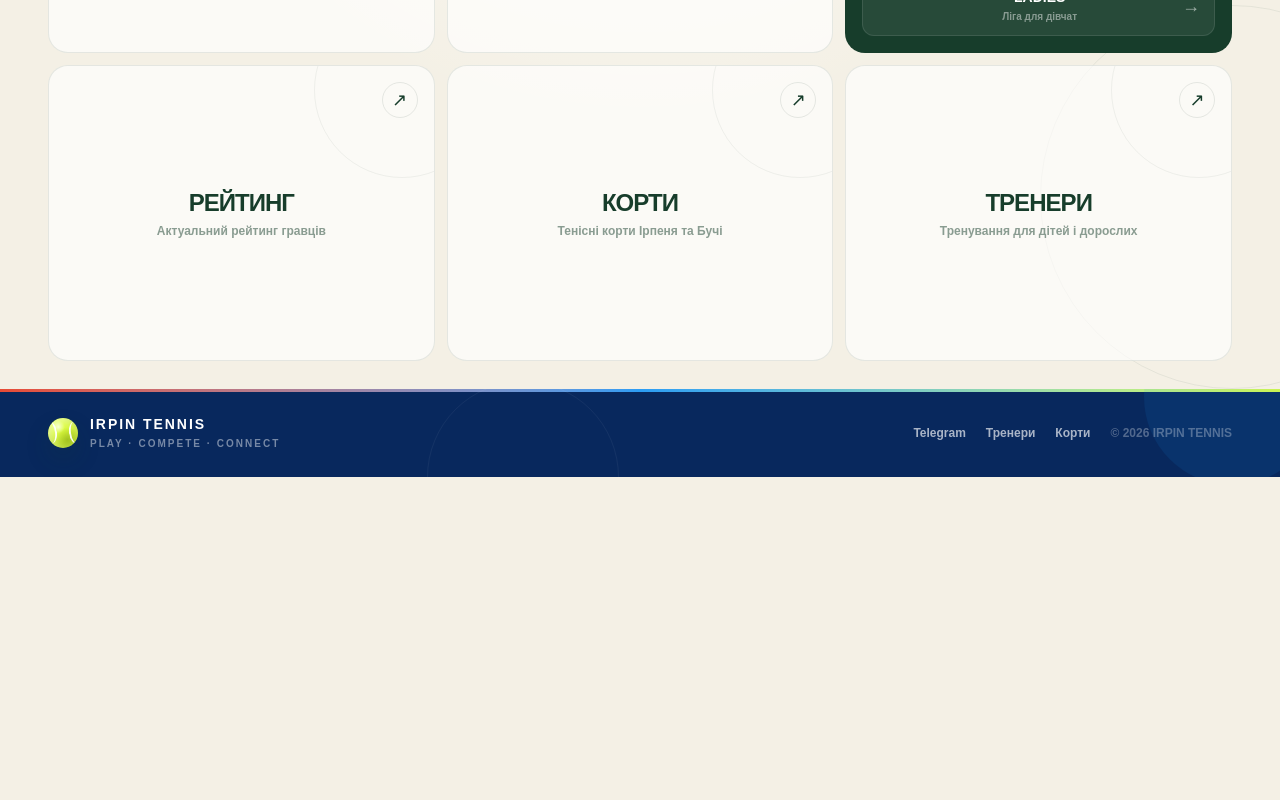
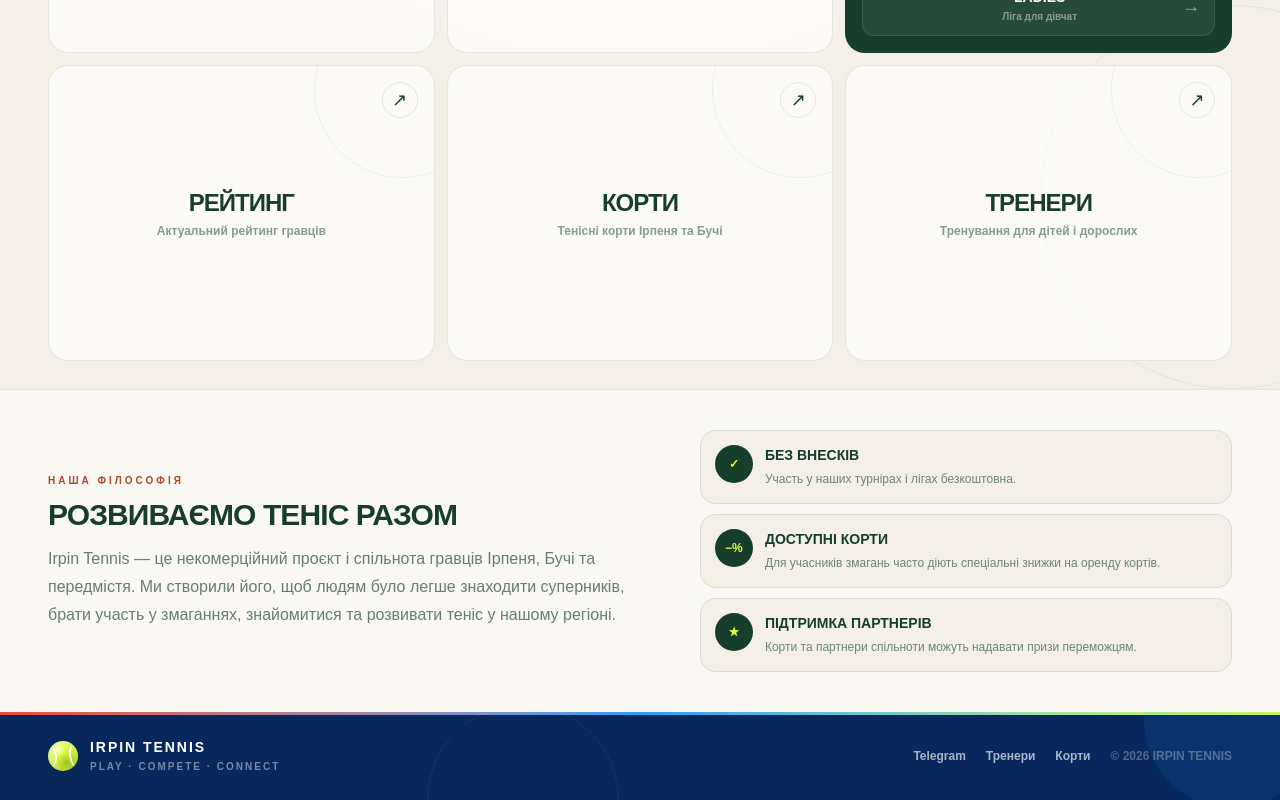
Before and after one commit to yellowblue9912-cell/irpin-tennis-next, a Next.js app: page / in a window 1280 px wide. Shown: the part 485-1285 px from the top of the page. Before the commit the page ends 962 px from the top, so only its background shows below. Built offline with nearby package versions, Linux system fonts and the light colour scheme.

Commit message:
Add community philosophy to homepage

```diff
--- a/app/page.tsx
+++ b/app/page.tsx
@@ -290,6 +290,46 @@ export default function HomePage() {
           </div>
         </section>
 
+        {/* Community philosophy */}
+        <section className="border-t border-[#173d2b]/10 bg-white/55">
+          <div className="mx-auto grid w-full max-w-[1600px] gap-5 px-5 py-8 sm:px-8 lg:grid-cols-[1.15fr_1fr] lg:items-center lg:gap-10 lg:py-10 xl:px-12">
+            <div>
+              <p className="text-[10px] font-black uppercase tracking-[0.3em] text-[#ad4529]">
+                Наша філософія
+              </p>
+
+              <h2 className="mt-2 max-w-2xl text-2xl font-black uppercase leading-tight tracking-[-0.03em] text-[#173d2b] sm:text-3xl">
+                Розвиваємо теніс разом
+              </h2>
+
+              <p className="mt-3 max-w-3xl text-sm font-medium leading-6 text-[#173d2b]/65 sm:text-base sm:leading-7">
+                Irpin Tennis — це некомерційний проєкт і спільнота гравців
+                Ірпеня, Бучі та передмістя. Ми створили його, щоб людям було
+                легше знаходити суперників, брати участь у змаганнях,
+                знайомитися та розвивати теніс у нашому регіоні.
+              </p>
+            </div>
+
+            <div className="grid gap-2.5 sm:grid-cols-3 lg:grid-cols-1">
+              <PhilosophyItem
+                icon="✓"
+                title="Без внесків"
+                text="Участь у наших турнірах і лігах безкоштовна."
+              />
+              <PhilosophyItem
+                icon="−%"
+                title="Доступні корти"
+                text="Для учасників змагань часто діють спеціальні знижки на оренду кортів."
+              />
+              <PhilosophyItem
+                icon="★"
+                title="Підтримка партнерів"
+                text="Корти та партнери спільноти можуть надавати призи переможцям."
+              />
+            </div>
+          </div>
+        </section>
+
         {/* US Open / Australian Open footer */}
         <footer className="relative overflow-hidden bg-[#08285d] text-white">
           <div className="absolute inset-x-0 top-0 h-[3px] bg-gradient-to-r from-[#e74b35] via-[#2b9df4] to-[#dfff3f]" />
@@ -461,6 +501,32 @@ export default function HomePage() {
   );
 }
 
+function PhilosophyItem({
+  icon,
+  title,
+  text,
+}: {
+  icon: string;
+  title: string;
+  text: string;
+}) {
+  return (
+    <div className="grid grid-cols-[38px_1fr] gap-3 rounded-2xl border border-[#173d2b]/10 bg-[#f4f0e5] p-3.5">
+      <span className="flex h-[38px] w-[38px] items-center justify-center rounded-full bg-[#173d2b] text-xs font-black text-[#dfff3f]">
+        {icon}
+      </span>
+      <div>
+        <h3 className="text-sm font-black uppercase text-[#173d2b]">
+          {title}
+        </h3>
+        <p className="mt-1 text-xs font-medium leading-5 text-[#173d2b]/60">
+          {text}
+        </p>
+      </div>
+    </div>
+  );
+}
+
 type NavigationCardProps = {
   card: {
     title: string;
```
